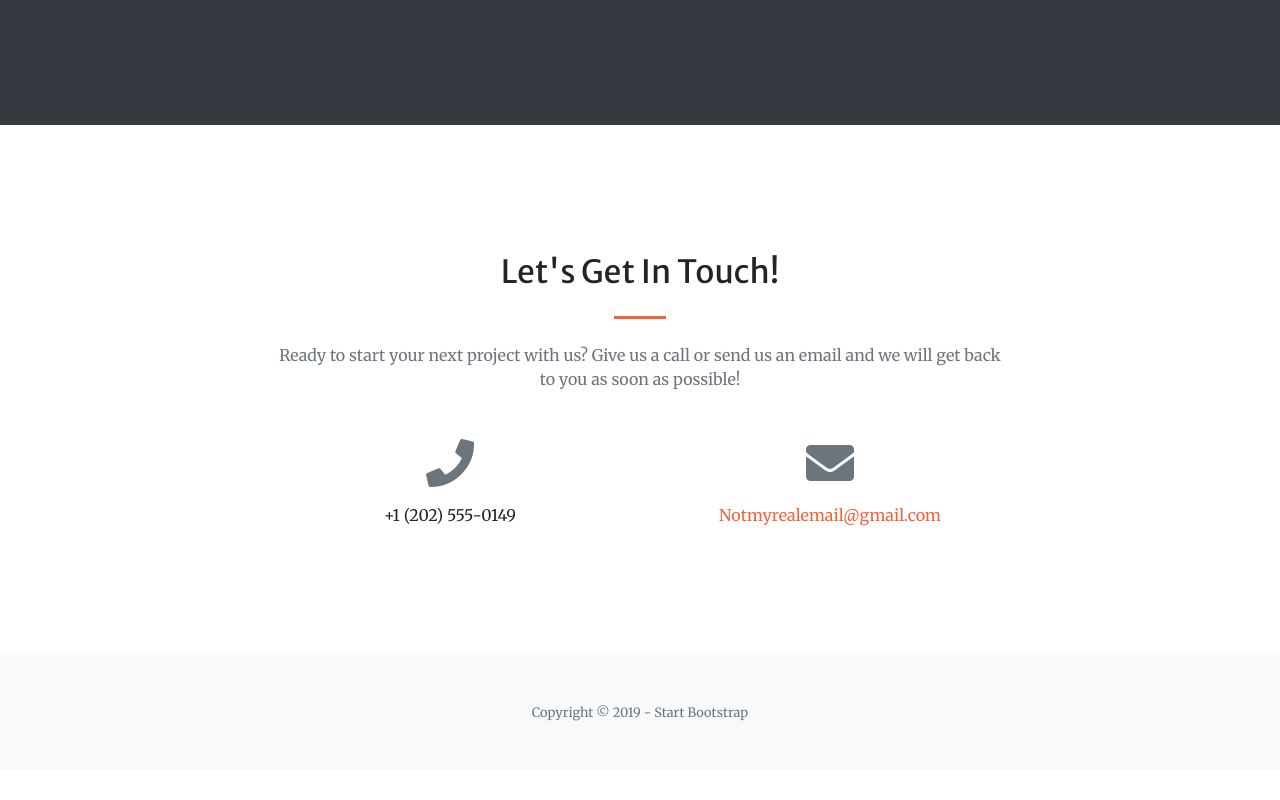
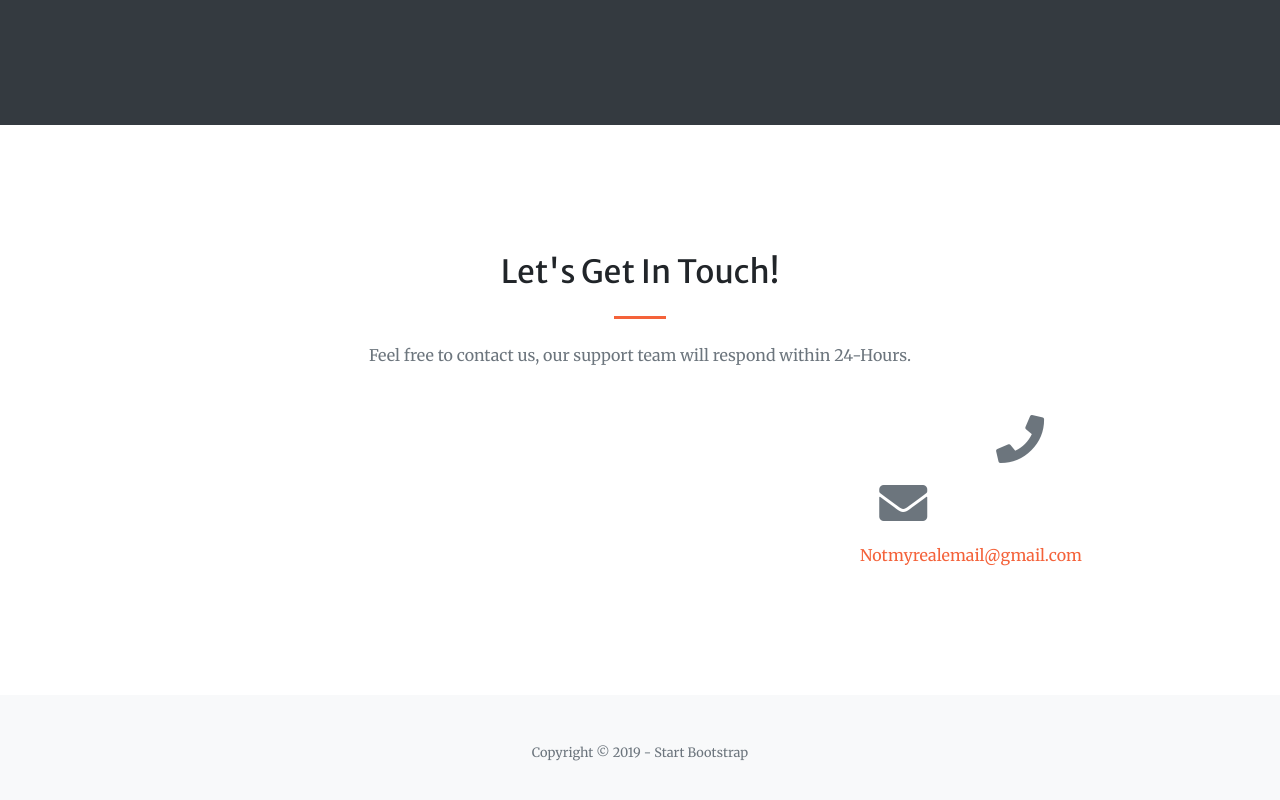
Before and after one commit to Aldwin0131/test, a website with bundled scripts: page index.html in a window 1280 px wide. Shown: the part 2557-3357 px from the top of the page. Before the commit the page ends 3327 px from the top, so only its background shows below. Built offline with nearby package versions, Linux system fonts and the light colour scheme.

Commit message:
Update .gitignore

```diff
--- a/index.html
+++ b/index.html
@@ -215,14 +215,12 @@
         <div class="col-lg-8 text-center">
           <h2 class="mt-0">Let's Get In Touch!</h2>
           <hr class="divider my-4">
-          <p class="text-muted mb-5">Ready to start your next project with us? Give us a call or send us an email and we will get back to you as soon as possible!</p>
+          <p class="text-muted mb-5">Feel free to contact us, our support team will respond within 24-Hours. </p>
         </div>
       </div>
       <div class="row">
         <div class="col-lg-4 ml-auto text-center mb-5 mb-lg-0">
           <i class="fas fa-phone fa-3x mb-3 text-muted"></i>
-          <div>+1 (202) 555-0149</div>
-        </div>
         <div class="col-lg-4 mr-auto text-center">
           <i class="fas fa-envelope fa-3x mb-3 text-muted"></i>
           <!-- Make sure to change the email address in anchor text AND the link below! -->
```
Also changed, not shown: 2 other files.
